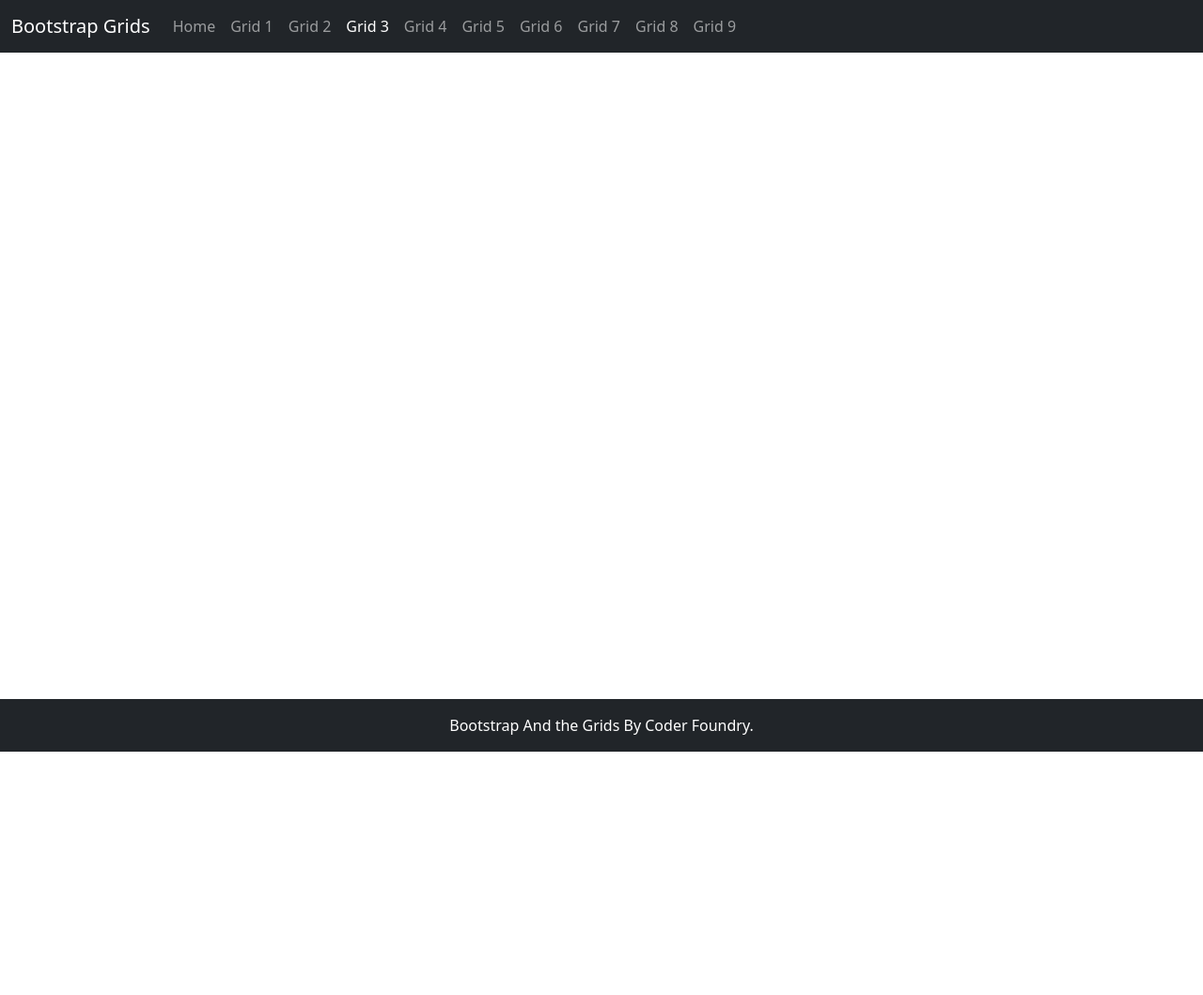
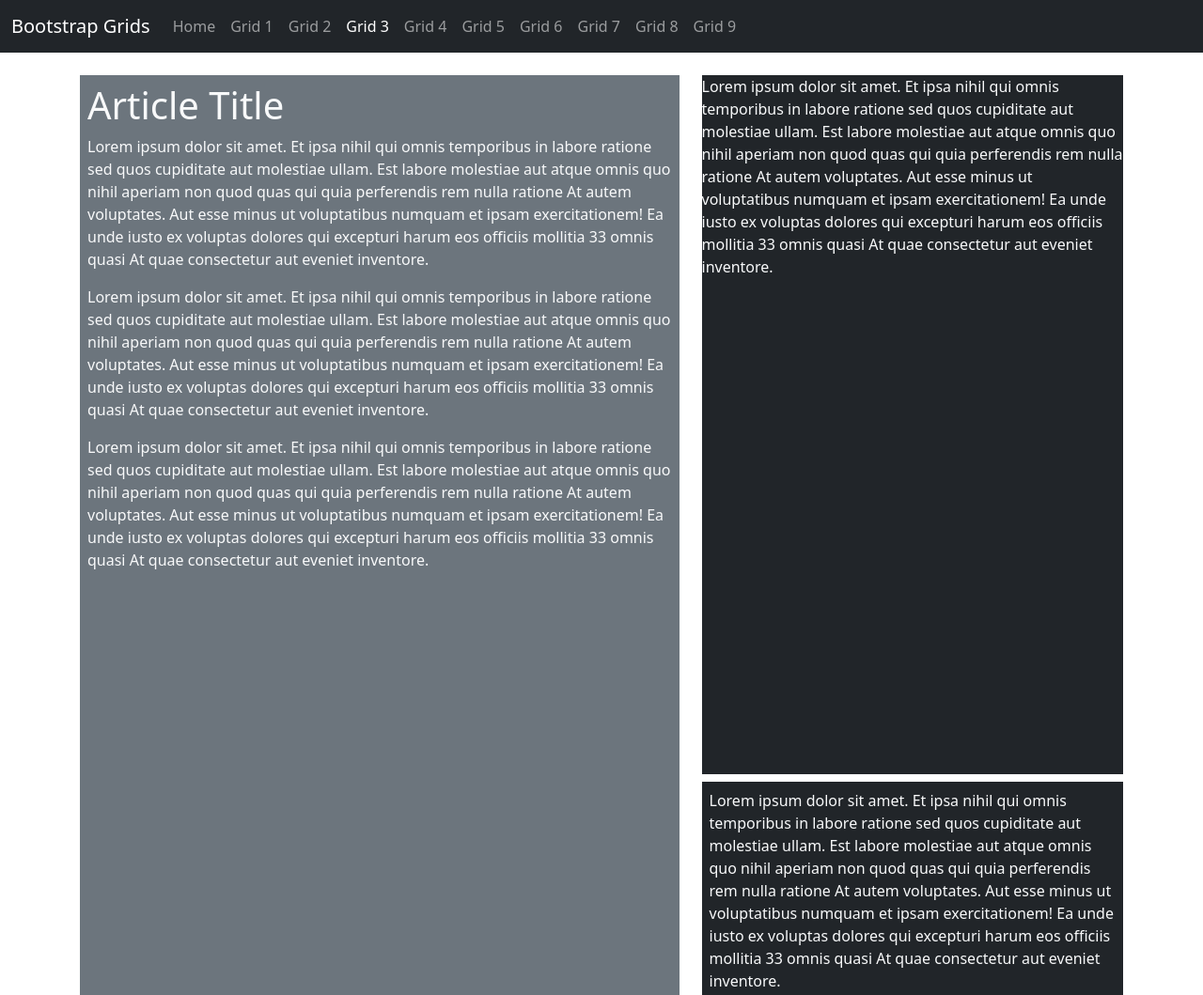
Before and after one commit to ShawnLSmith/BootStrap-and-the-Grids-6-15-2022, a plain HTML site: page Grid3.html in a window 1280 px wide. Shown: the top 1059 px of the page at 94% size. Before the commit the page ends 800 px from the top, so only its background shows below. Drawn offline with nearby package versions, Linux system fonts and the light colour scheme.

Commit message:
Grid 3 Video stuff
Added 3 grid layout and added body main to site.css

```diff
--- a/Grid3.html
+++ b/Grid3.html
@@ -63,8 +63,43 @@
 </nav>
 
     <main class="flex-shrink-0">
-       <div class="container">
+       <div class="container h-100 minHeight"> <!--Added 6/22/2022-->
+            <div class="row h-100">
+                <!--LEFT COLUMN-->
+                <div class="col-7">
+                    <div class="bg-secondary text-light p-2 h-100">
+                        <h1>Article Title</h1>
+                        <p>Lorem ipsum dolor sit amet. Et ipsa nihil qui omnis temporibus in labore ratione sed quos cupiditate aut molestiae ullam. Est labore molestiae aut atque omnis quo nihil aperiam non quod quas qui quia perferendis rem nulla ratione At autem voluptates. Aut esse minus ut voluptatibus numquam et ipsam exercitationem! Ea unde iusto ex voluptas dolores qui excepturi harum eos officiis mollitia 33 omnis quasi At quae consectetur aut eveniet inventore. </p>
 
+                        <p>Lorem ipsum dolor sit amet. Et ipsa nihil qui omnis temporibus in labore ratione sed quos cupiditate aut molestiae ullam. Est labore molestiae aut atque omnis quo nihil aperiam non quod quas qui quia perferendis rem nulla ratione At autem voluptates. Aut esse minus ut voluptatibus numquam et ipsam exercitationem! Ea unde iusto ex voluptas dolores qui excepturi harum eos officiis mollitia 33 omnis quasi At quae consectetur aut eveniet inventore. </p>
+
+                        <p>Lorem ipsum dolor sit amet. Et ipsa nihil qui omnis temporibus in labore ratione sed quos cupiditate aut molestiae ullam. Est labore molestiae aut atque omnis quo nihil aperiam non quod quas qui quia perferendis rem nulla ratione At autem voluptates. Aut esse minus ut voluptatibus numquam et ipsam exercitationem! Ea unde iusto ex voluptas dolores qui excepturi harum eos officiis mollitia 33 omnis quasi At quae consectetur aut eveniet inventore. </p>
+                    </div>
+                </div>
+                <!--RIGHT COLUMN-->
+                <div class="col-5 h-100 d-flex flex-column justify-content-evenly">
+                    <!--RIGHT TOP COLUMN-->
+                    <div class="bg-dark text-light h-50 ">
+                        <p>Lorem ipsum dolor sit amet. Et ipsa nihil qui omnis temporibus in labore ratione sed quos cupiditate aut molestiae ullam. Est labore molestiae aut atque omnis quo nihil aperiam non quod quas qui quia perferendis rem nulla ratione At autem voluptates. Aut esse minus ut voluptatibus numquam et ipsam exercitationem! Ea unde iusto ex voluptas dolores qui excepturi harum eos officiis mollitia 33 omnis quasi At quae consectetur aut eveniet inventore. </p>
+                    </div>
+                    <!--RIGHT BOTTOM COLUMN-->
+                    <div class="bg-dark text-light h-50 mt-2 p-2 overflow-hidden"><!--Overflow-hidden*NEW*-->
+                        <p>Lorem ipsum dolor sit amet. Et ipsa nihil qui omnis temporibus in labore ratione sed quos cupiditate aut molestiae ullam. Est labore molestiae aut atque omnis quo nihil aperiam non quod quas qui quia perferendis rem nulla ratione At autem voluptates. Aut esse minus ut voluptatibus numquam et ipsam exercitationem! Ea unde iusto ex voluptas dolores qui excepturi harum eos officiis mollitia 33 omnis quasi At quae consectetur aut eveniet inventore. </p>
+
+                        <p>Lorem ipsum dolor sit amet. Et ipsa nihil qui omnis temporibus in labore ratione sed quos cupiditate aut molestiae ullam. Est labore molestiae aut atque omnis quo nihil aperiam non quod quas qui quia perferendis rem nulla ratione At autem voluptates. Aut esse minus ut voluptatibus numquam et ipsam exercitationem! Ea unde iusto ex voluptas dolores qui excepturi harum eos officiis mollitia 33 omnis quasi At quae consectetur aut eveniet inventore. </p>
+
+                        <p>Lorem ipsum dolor sit amet. Et ipsa nihil qui omnis temporibus in labore ratione sed quos cupiditate aut molestiae ullam. Est labore molestiae aut atque omnis quo nihil aperiam non quod quas qui quia perferendis rem nulla ratione At autem voluptates. Aut esse minus ut voluptatibus numquam et ipsam exercitationem! Ea unde iusto ex voluptas dolores qui excepturi harum eos officiis mollitia 33 omnis quasi At quae consectetur aut eveniet inventore. </p>
+
+                        <p>Lorem ipsum dolor sit amet. Et ipsa nihil qui omnis temporibus in labore ratione sed quos cupiditate aut molestiae ullam. Est labore molestiae aut atque omnis quo nihil aperiam non quod quas qui quia perferendis rem nulla ratione At autem voluptates. Aut esse minus ut voluptatibus numquam et ipsam exercitationem! Ea unde iusto ex voluptas dolores qui excepturi harum eos officiis mollitia 33 omnis quasi At quae consectetur aut eveniet inventore. </p>
+
+                        <p>Lorem ipsum dolor sit amet. Et ipsa nihil qui omnis temporibus in labore ratione sed quos cupiditate aut molestiae ullam. Est labore molestiae aut atque omnis quo nihil aperiam non quod quas qui quia perferendis rem nulla ratione At autem voluptates. Aut esse minus ut voluptatibus numquam et ipsam exercitationem! Ea unde iusto ex voluptas dolores qui excepturi harum eos officiis mollitia 33 omnis quasi At quae consectetur aut eveniet inventore. </p>
+                    </div>
+                    <div class="bg-dark text-light border border-top p-2">
+                        <button class="btn btn-light" type="button">Read More</button>
+                    </div>
+                </div>
+            </div>
+       </div>
     </main>
     <footer class="footer mt-auto py-3 bg-dark sticky-footer">
         <div class="container-fluid text-center">
--- a/css/site.css
+++ b/css/site.css
@@ -1,6 +1,11 @@
 main>.container {
     padding: 60px 15px 0;
     margin-bottom: 5rem;
+}
+
+body> main{
+    margin-top: 20px;
+    margin-bottom: 60px;
 }
 
 .homeBG {
```
